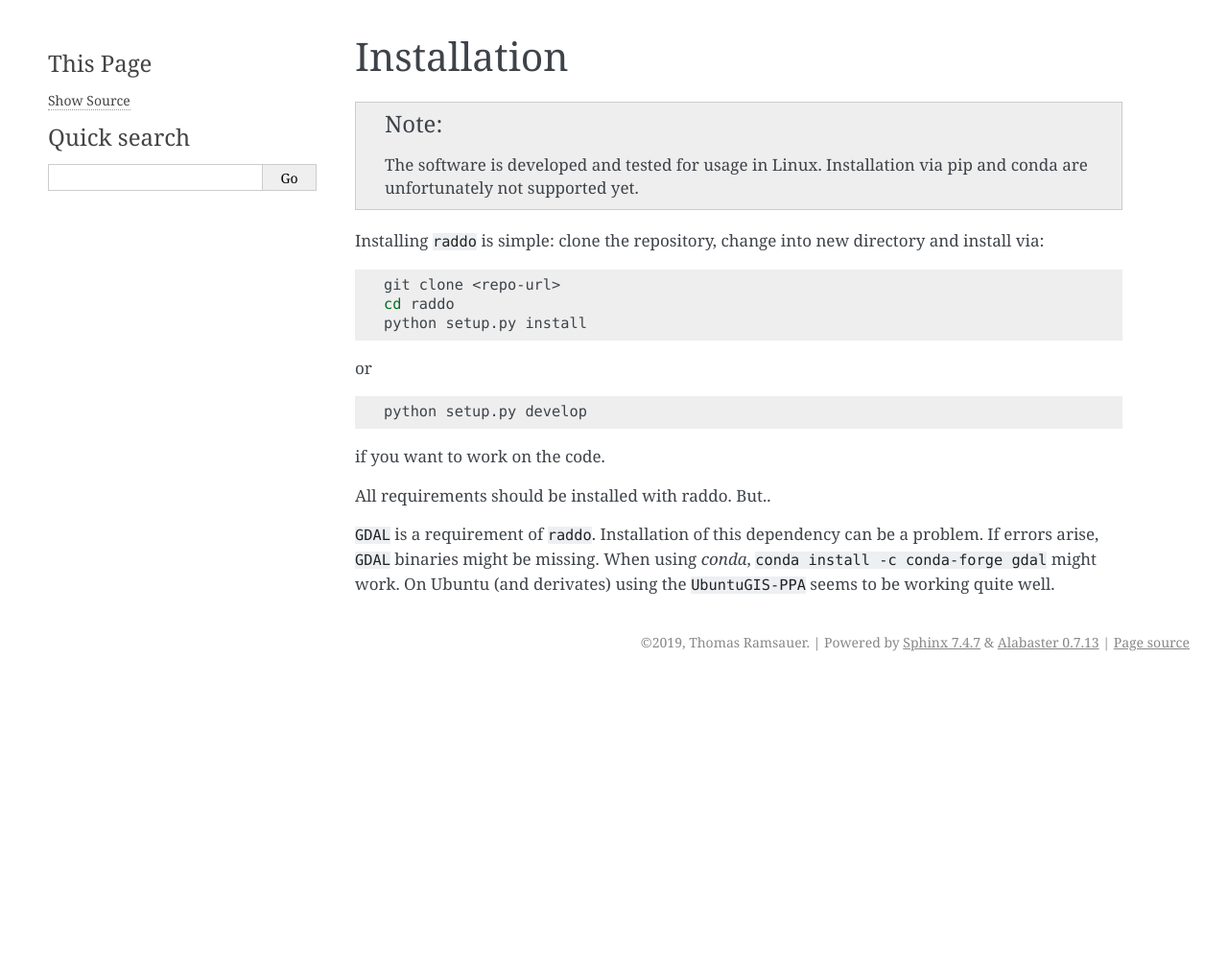
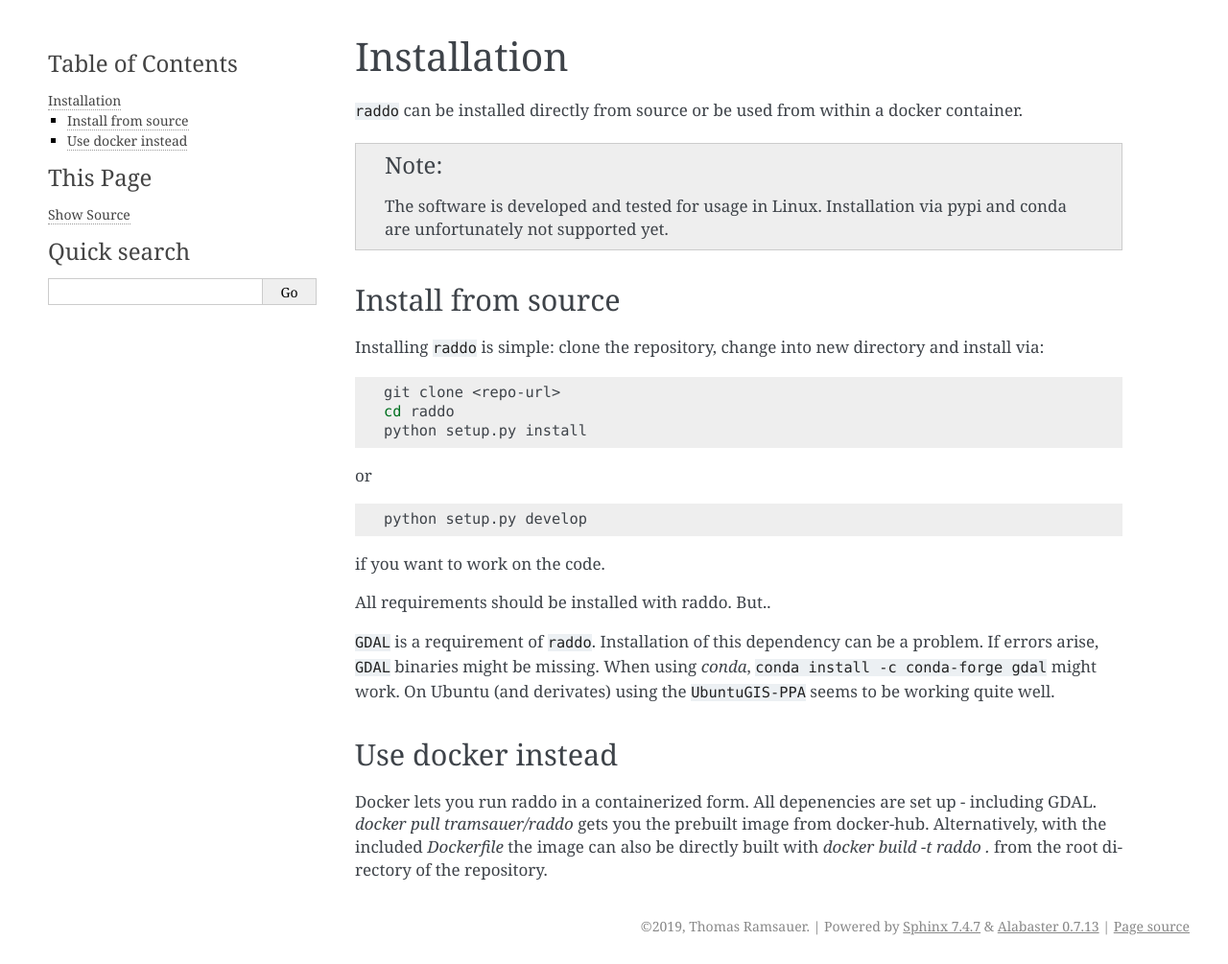
Before and after one commit to tramsauer/raddo, a Sphinx documentation site: the page built from docs/install.rst, in a window 1280 px wide. Shown: the whole page at 96% size. Built offline with Sphinx 7.4.7, drawn with Linux system fonts in a browser that asks for light colours; before the commit the page ends 900 px from its top, so only the background shows below that.

Commit message:
add docker install to documentation

```diff
--- a/docs/install.rst
+++ b/docs/install.rst
@@ -4,11 +4,16 @@
 Installation
 ==============
 
+``raddo`` can be installed directly from source or be used from within a docker container.
 
 .. note::
 
    The software is developed and tested for usage in Linux.
-   Installation via pip and conda are unfortunately not supported yet.
+   Installation via pypi and conda are unfortunately not supported yet.
+
+
+Install from source
+++++++++++++++++++++
 
 Installing ``raddo`` is simple: clone the repository, change into new directory and install via:
 
@@ -31,3 +36,11 @@ All requirements should be installed with raddo. But..
 
 ``GDAL`` is a requirement of ``raddo``.
 Installation of this dependency can be a problem. If errors arise, ``GDAL`` binaries might be missing. When using *conda*, ``conda install -c conda-forge gdal`` might work. On Ubuntu (and derivates) using the ``UbuntuGIS-PPA`` seems to be working quite well.
+
+Use docker instead
+++++++++++++++++++++
+
+Docker lets you run raddo in a containerized form.
+All depenencies are set up - including GDAL.
+`docker pull tramsauer/raddo` gets you the prebuilt image from docker-hub.
+Alternatively, with the included `Dockerfile` the image can also be directly built with `docker build -t raddo .` from the root directory of the repository.
```
Also changed, not shown: docs/usage.rst (+18 -0 lines).
